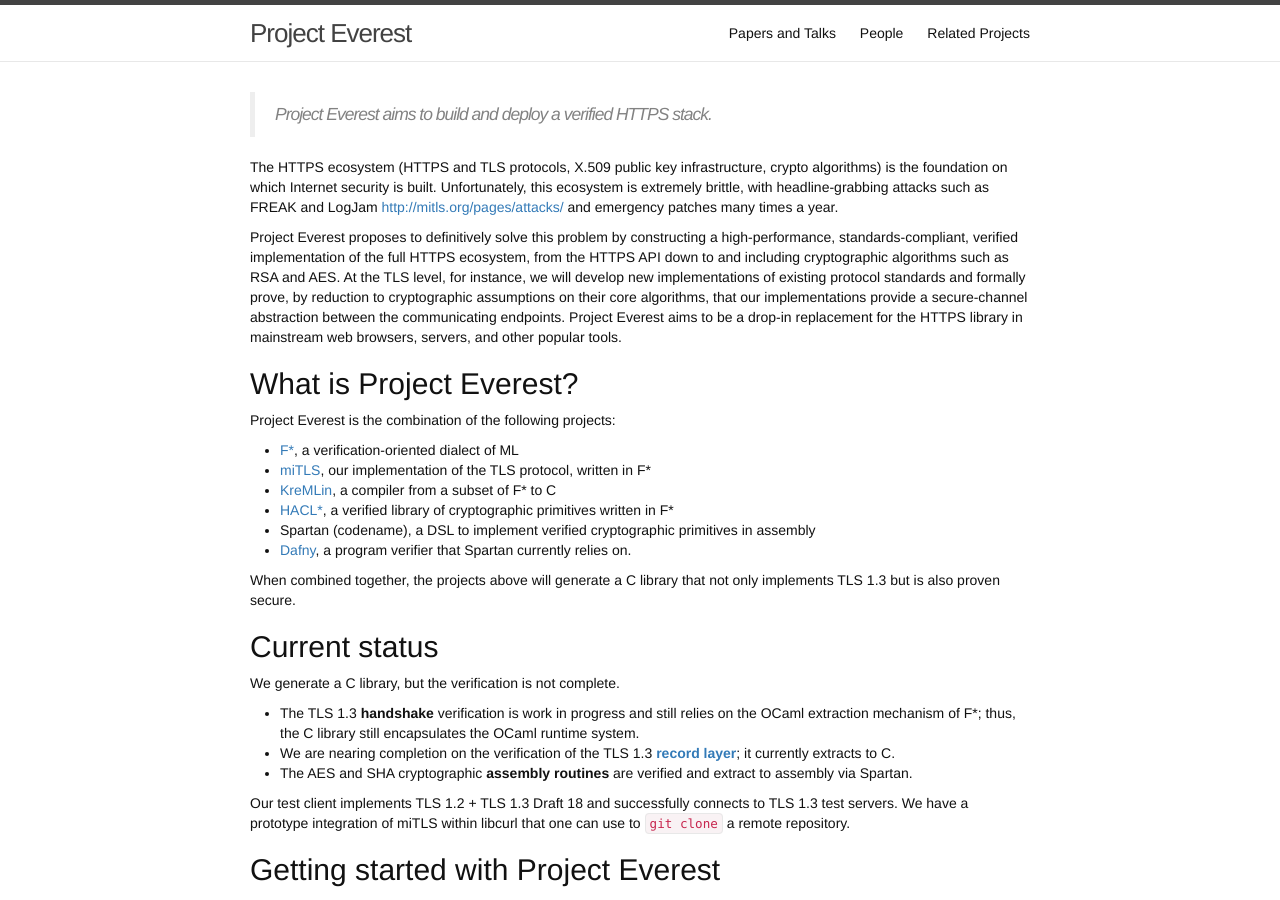
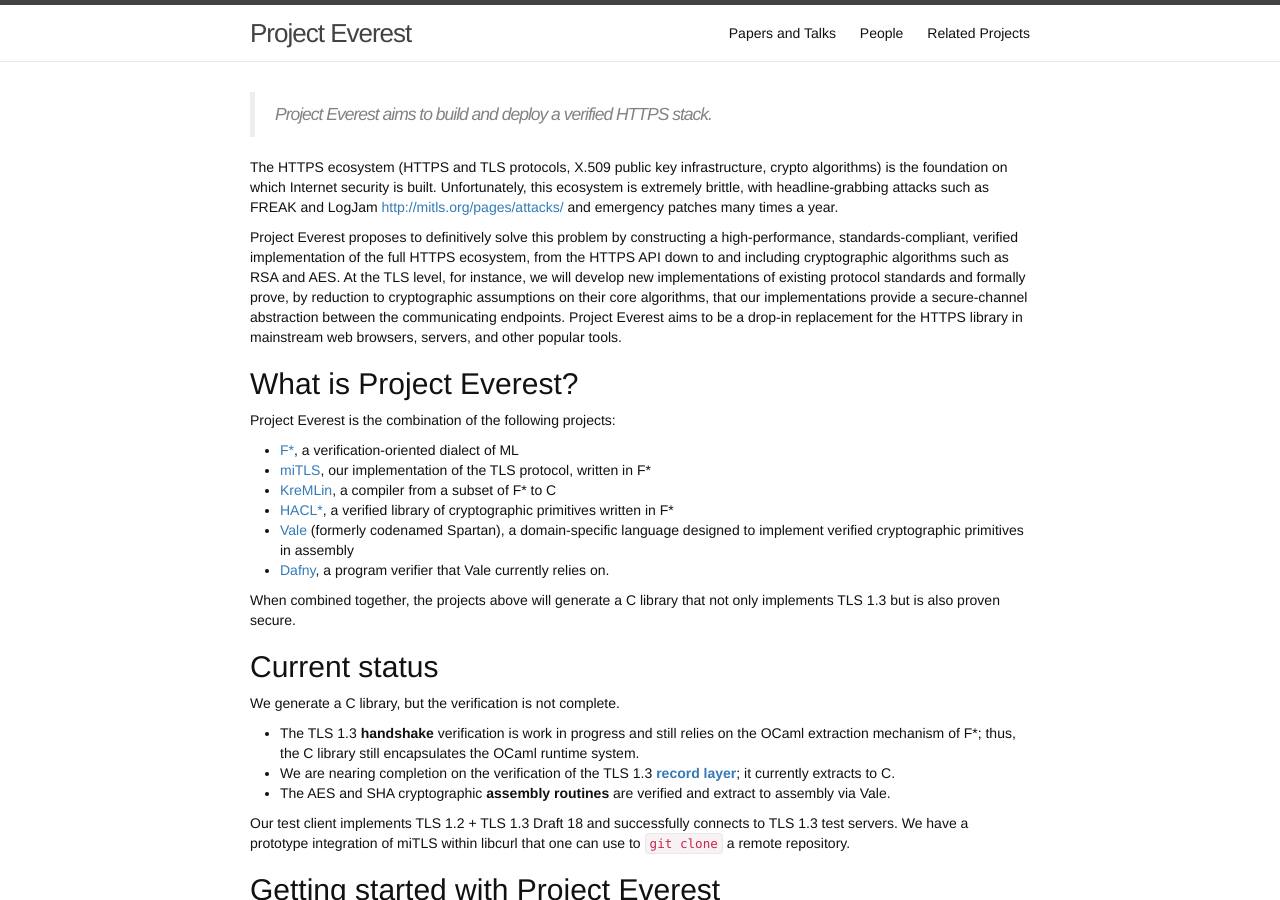
Before and after one commit to project-everest/project-everest.github.io, a Jekyll site: the page built from index.md, in a window 1280 px wide and 900 px high. Built offline with Jekyll 4.4.1, drawn with Linux system fonts in a browser that asks for light colours.

Commit message:
Update to talk about (and link to) Vale instead of Spartan

```diff
--- a/index.md
+++ b/index.md
@@ -32,9 +32,9 @@
   F* to C
 - [HACL\*](https://github.com/mitls/hacl-star), a verified library of
   cryptographic primitives written in F\*
-- Spartan (codename), a DSL to implement verified cryptographic primitives in assembly
+- [Vale](https://github.com/project-everest/vale) (formerly codenamed Spartan), a domain-specific language designed to implement verified cryptographic primitives in assembly
 - [Dafny](https://www.microsoft.com/en-us/research/project/dafny-a-language-and-program-verifier-for-functional-correctness/),
-  a program verifier that Spartan currently relies on.
+  a program verifier that Vale currently relies on.
 
 When combined together, the projects above will generate a C library that not
 only implements TLS 1.3 but is also proven secure.
@@ -50,7 +50,7 @@
   layer**](https://github.com/FStarLang/FStar/tree/master/examples/low-level/crypto);
   it currently extracts to C.
 - The AES and SHA cryptographic **assembly routines** are verified and extract
-  to assembly via Spartan.
+  to assembly via Vale.
 
 Our test client implements TLS 1.2 + TLS 1.3 Draft 18 and successfully connects
 to TLS 1.3 test servers. We have a prototype integration of miTLS within libcurl
```
